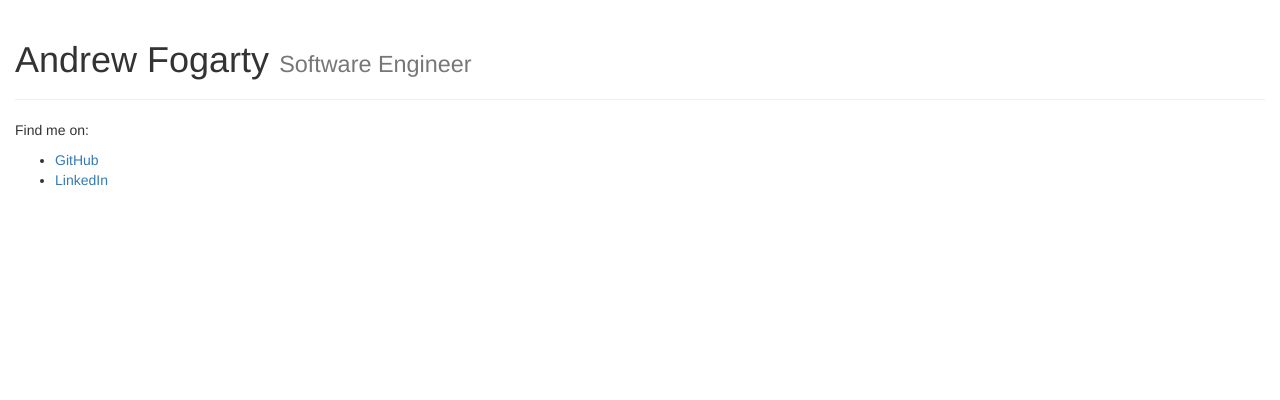
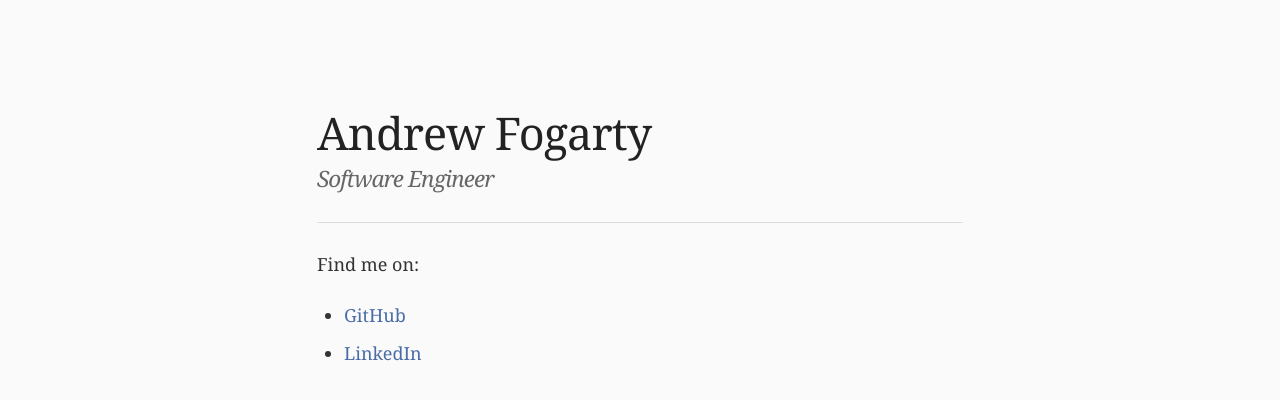
Before and after one commit to AFFogarty/affogarty.github.io, a Jekyll site: the page built from index.html, in a window 1280 px wide. Shown: the top 400 px of the page. Built offline with Jekyll 4.4.1, drawn with Linux system fonts in a browser that asks for light colours.

Commit message:
Add classic Georgia font typeset styling
Co-authored-by: AFFogarty <2154530+AFFogarty@users.noreply.github.com>

```diff
--- a/_layouts/default.html
+++ b/_layouts/default.html
@@ -4,6 +4,7 @@
     <title>{{ page.title | default: site.title }}</title>
     <meta name="viewport" content="width=device-width, initial-scale=1">
     <link rel="stylesheet" href="https://maxcdn.bootstrapcdn.com/bootstrap/3.3.6/css/bootstrap.min.css" integrity="sha384-1q8mTJOASx8j1Au+a5WDVnPi2lkFfwwEAa8hDDdjZlpLegxhjVME1fgjWPGmkzs7" crossorigin="anonymous">
+    <link rel="stylesheet" href="{{ '/css/style.css' | relative_url }}">
 </head>
 <body>
     {{ content }}
--- /dev/null
+++ b/css/style.css
@@ -0,0 +1,85 @@
+/* Classic typeset styling with Georgia font */
+
+/* Base typography */
+body {
+    font-family: Georgia, 'Times New Roman', Times, serif;
+    font-size: 18px;
+    line-height: 1.6;
+    color: #333;
+    background-color: #fafafa;
+}
+
+/* Headings */
+h1, h2, h3, h4, h5, h6 {
+    font-family: Georgia, 'Times New Roman', Times, serif;
+    font-weight: normal;
+    line-height: 1.3;
+    color: #222;
+    margin-top: 1.5em;
+    margin-bottom: 0.5em;
+}
+
+h1 {
+    font-size: 2.5em;
+    letter-spacing: -0.02em;
+}
+
+h1 small {
+    font-size: 0.5em;
+    color: #666;
+    font-style: italic;
+    display: block;
+    margin-top: 0.25em;
+}
+
+/* Page header */
+.page-header {
+    border-bottom: 1px solid #ddd;
+    margin-bottom: 1.5em;
+    padding-bottom: 0.5em;
+}
+
+/* Container styling */
+.container-fluid {
+    max-width: 700px;
+    margin: 0 auto;
+    padding: 2em 1.5em;
+}
+
+/* Paragraph styling */
+p {
+    margin-bottom: 1.25em;
+    text-align: left;
+}
+
+/* Links */
+a {
+    color: #4a6da7;
+    text-decoration: none;
+    border-bottom: 1px solid transparent;
+    transition: border-color 0.2s ease;
+}
+
+a:hover,
+a:focus {
+    color: #2c4a7c;
+    text-decoration: none;
+    border-bottom-color: #4a6da7;
+}
+
+/* Lists */
+ul, ol {
+    margin-bottom: 1.25em;
+    padding-left: 1.5em;
+}
+
+li {
+    margin-bottom: 0.5em;
+    line-height: 1.6;
+}
+
+/* Selection styling */
+::selection {
+    background-color: #d4e1f4;
+    color: #222;
+}
```
